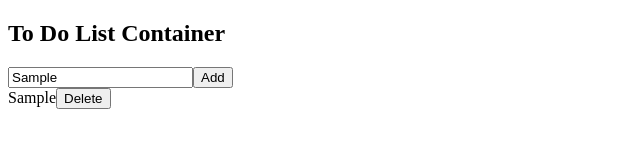
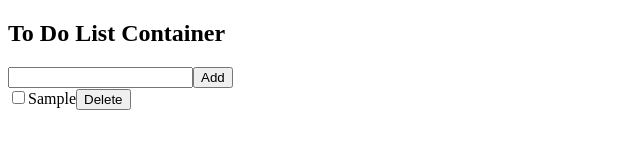
Before and after one commit to jackthta/Angular-To-Do-List, an Angular app: page / in a window 1280 px wide. Both pictures are taken after typing "Sample" into the empty fields and a click on the button "Add". Shown: the top 160 px of the page, without its empty margins (0-640 px from the left). Built offline with nearby package versions, Linux system fonts and the light colour scheme.

Commit message:
Added input validation for add-to-do

```diff
--- a/src/app/add-to-do/add-to-do.component.html
+++ b/src/app/add-to-do/add-to-do.component.html
@@ -1 +1,3 @@
-<input type="text" [(ngModel)]="toDoInput" /><button type="submit" (click)="onAddToDo()">Add</button>
+<input type="text" [(ngModel)]="toDoInput" />
+<button type="submit" (click)="checkValid()">Add</button>
+<p *ngIf="hasNoText">Your task can't be empty!</p>
--- a/src/app/add-to-do/add-to-do.component.ts
+++ b/src/app/add-to-do/add-to-do.component.ts
@@ -1,22 +1,28 @@
-import { Component, OnInit, Output, EventEmitter } from '@angular/core';
+import { Component, OnInit, Output, EventEmitter } from "@angular/core";
 
 @Component({
-  selector: 'app-add-to-do',
-  templateUrl: './add-to-do.component.html',
-  styleUrls: ['./add-to-do.component.scss']
+  selector: "app-add-to-do",
+  templateUrl: "./add-to-do.component.html",
+  styleUrls: ["./add-to-do.component.scss"]
 })
 export class AddToDoComponent implements OnInit {
-  toDoInput:string = "";
+  toDoInput: string = "";
+  hasNoText: boolean;
 
   @Output() newToDo = new EventEmitter<string>();
 
   constructor() { }
-
-  ngOnInit() {
-  }
+  ngOnInit() { }
 
   onAddToDo = () => {
     this.newToDo.emit(this.toDoInput);
   };
 
+  checkValid = () => {
+    this.hasNoText = this.toDoInput.length === 0;
+    if (!this.hasNoText) {
+      this.onAddToDo();
+      this.toDoInput = "";
+    }
+  };
 }
--- a/src/app/to-do-item/to-do-item.component.html
+++ b/src/app/to-do-item/to-do-item.component.html
@@ -1,3 +1,8 @@
 <div>
-    <span>{{ toDoText }}</span><button (click)="onDeleteToDo()">Delete</button>
+   <input
+    type="checkbox"
+    (click) = "onFinished()"
+    [checked] = "isFinished"
+        />
+    <span>{{ toDoText }}</span><button (click) = "onDeleteToDo()">Delete</button>
 </div>
--- a/src/app/to-do-item/to-do-item.component.ts
+++ b/src/app/to-do-item/to-do-item.component.ts
@@ -8,16 +8,19 @@ import { Component, OnInit, Input, Output, EventEmitter} from '@angular/core';
 export class ToDoItemComponent implements OnInit {
   @Input() toDoText:string;
   @Input() index:number;
-
   @Output() deleteToDo = new EventEmitter<number>();
 
-  constructor() { }
+  isFinished:boolean = false;
 
-  ngOnInit() {
-  }
+  constructor() {}
+  ngOnInit() {}
 
   onDeleteToDo = () => {
     this.deleteToDo.emit(this.index);
   };
 
+  onFinished = () => {
+    this.isFinished = !this.isFinished;
+  };
+
 }
--- a/src/app/to-do-list/to-do-list.component.ts
+++ b/src/app/to-do-list/to-do-list.component.ts
@@ -8,10 +8,8 @@ import { Component, OnInit } from '@angular/core';
 export class ToDoListComponent implements OnInit {
   toDoArray: string[] = [];
 
-  constructor() { }
-
-  ngOnInit() {
-  }
+  constructor() {}
+  ngOnInit() {}
 
   onAddedToDo = (toDoText: string) => {
     this.toDoArray.push(toDoText);
```
